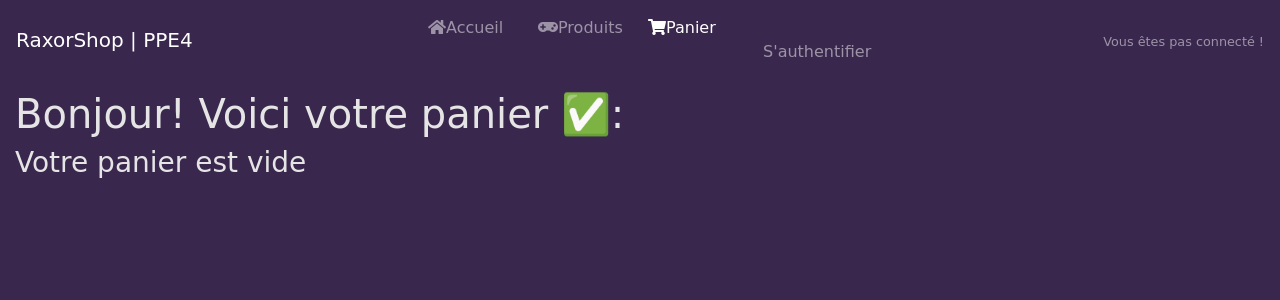
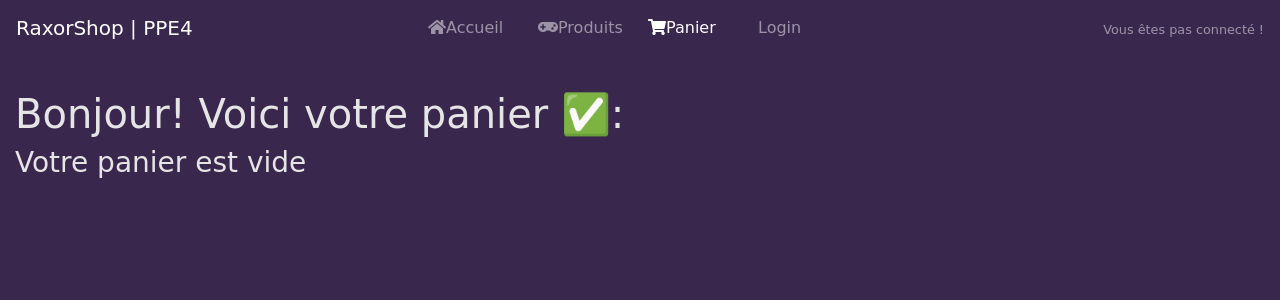
Before and after one commit to adriraxor/symfony5_web, a Symfony app: template templates/panier/index.html.twig in a window 1280 px wide. Shown: the top 300 px of the page. Run offline with Twig, Linux system fonts and the light colour scheme; the template is opened without the code that fills it, so the values that code supplies are empty; some libraries are stand-ins or nearby versions; some web fonts are replaced.

Commit message:
Commit || Update
############################
#      Changes Log         #
############################

- No update just push

```diff
--- a/templates/mon_profil/index.html.twig
+++ b/templates/mon_profil/index.html.twig
@@ -28,13 +28,12 @@
                 {% endif %}
                 {% if is_granted('ROLE_USER') %}
                     <li class="nav-item">
-                        <a class="nav-link" href="{{ path('app_logout') }}"><i class="fa fa-sign-out"
-                                                                               aria-hidden="true"></i>Logout</a>
+                        <a class="nav-link" href="{{ path('app_logout') }}"><i class="fa fa-sign-out" aria-hidden="true"></i>Logout</a>
                     </li>
                 {% else %}
                     <li class="nav-item">
                         <a class="nav-link" href=" {{ path('app_login') }}"><i class="fa fa-sign-in"
-                                                                               aria-hidden="true"></i>&nbsp;S'authentifier</a>
+                                                                               aria-hidden="true"></i>Login</a>
                     </li>
                 {% endif %}
             </ul>
--- a/templates/panier/index.html.twig
+++ b/templates/panier/index.html.twig
@@ -30,7 +30,7 @@
                     </li>
                 {% else %}
                     <li class="nav-item">
-                        <a class="nav-link" href=" {{ path('app_login') }}"><i class="fa fa-sign-in" aria-hidden="true"></i>&nbsp;S'authentifier</a>
+                        <a class="nav-link" href=" {{ path('app_login') }}"><i class="fa fa-sign-in" aria-hidden="true"></i>Login</a>
                     </li>
                 {% endif %}
             </ul>
--- a/templates/panier/successbuy.html.twig
+++ b/templates/panier/successbuy.html.twig
@@ -30,7 +30,7 @@
                     </li>
                 {% else %}
                     <li class="nav-item">
-                        <a class="nav-link" href=" {{ path('app_login') }}"><i class="fa fa-sign-in" aria-hidden="true" disabled=""></i>&nbsp;S'authentifier</a>
+                        <a class="nav-link" href=" {{ path('app_login') }}"><i class="fa fa-sign-in" aria-hidden="true" disabled=""></i>Login</a>
                     </li>
                 {% endif %}
             </ul>
--- a/templates/produit/index.html.twig
+++ b/templates/produit/index.html.twig
@@ -31,7 +31,7 @@
                     </li>
                 {% else %}
                     <li class="nav-item">
-                        <a class="nav-link" href=" {{ path('app_login') }}"><i class="fa fa-sign-in" aria-hidden="true"></i>&nbsp;S'authentifier</a>
+                        <a class="nav-link" href=" {{ path('app_login') }}"><i class="fa fa-sign-in" aria-hidden="true"></i>Login</a>
                     </li>
                 {% endif %}
             </ul>
--- a/templates/produit/show.html.twig
+++ b/templates/produit/show.html.twig
@@ -28,13 +28,11 @@
                 {% endif %}
                 {% if is_granted('ROLE_USER') %}
                     <li class="nav-item">
-                        <a class="nav-link" href="{{ path('app_logout') }}"><i class="fa fa-sign-out"
-                                                                               aria-hidden="true"></i>Logout</a>
+                        <a class="nav-link" href="{{ path('app_logout') }}"><i class="fa fa-sign-out" aria-hidden="true"></i>Logout</a>
                     </li>
                 {% else %}
                     <li class="nav-item">
-                        <a class="nav-link" href=" {{ path('app_login') }}"><i class="fa fa-sign-in"
-                                                                               aria-hidden="true"></i>&nbsp;S'authentifier</a>
+                        <a class="nav-link" href=" {{ path('app_login') }}"><i class="fa fa-sign-in" aria-hidden="true"></i>Login</a>
                     </li>
                 {% endif %}
             </ul>
--- a/templates/registration/register.html.twig
+++ b/templates/registration/register.html.twig
@@ -30,7 +30,7 @@
                     </li>
                 {% else %}
                     <li class="nav-item active">
-                        <a class="nav-link" href=" {{ path('app_login') }}"><i class="fa fa-sign-in" aria-hidden="true"></i>&nbsp;S'authentifier</a>
+                        <a class="nav-link" href=" {{ path('app_login') }}"><i class="fa fa-sign-in" aria-hidden="true"></i>Login</a>
                     </li>
                 {% endif %}
             </ul>
--- a/templates/security/login.html.twig
+++ b/templates/security/login.html.twig
@@ -32,7 +32,7 @@
                     </li>
                 {% else %}
                     <li class="nav-item active">
-                        <a class="nav-link" href=" {{ path('app_login') }}"><i class="fa fa-sign-in" aria-hidden="true"></i>&nbsp;S'inscrire</a>
+                        <a class="nav-link" href=" {{ path('app_login') }}"><i class="fa fa-sign-in" aria-hidden="true"></i>Login</a>
                     </li>
                 {% endif %}
             </ul>
```
